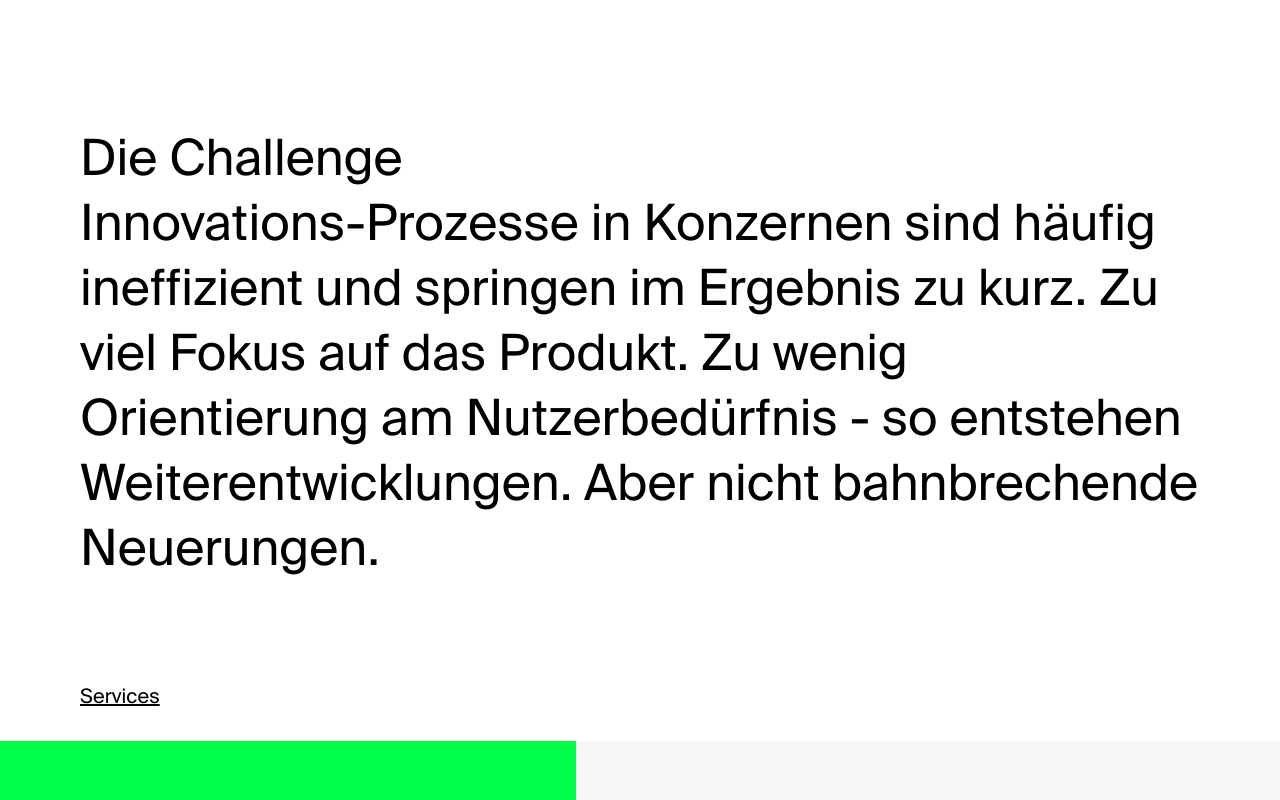
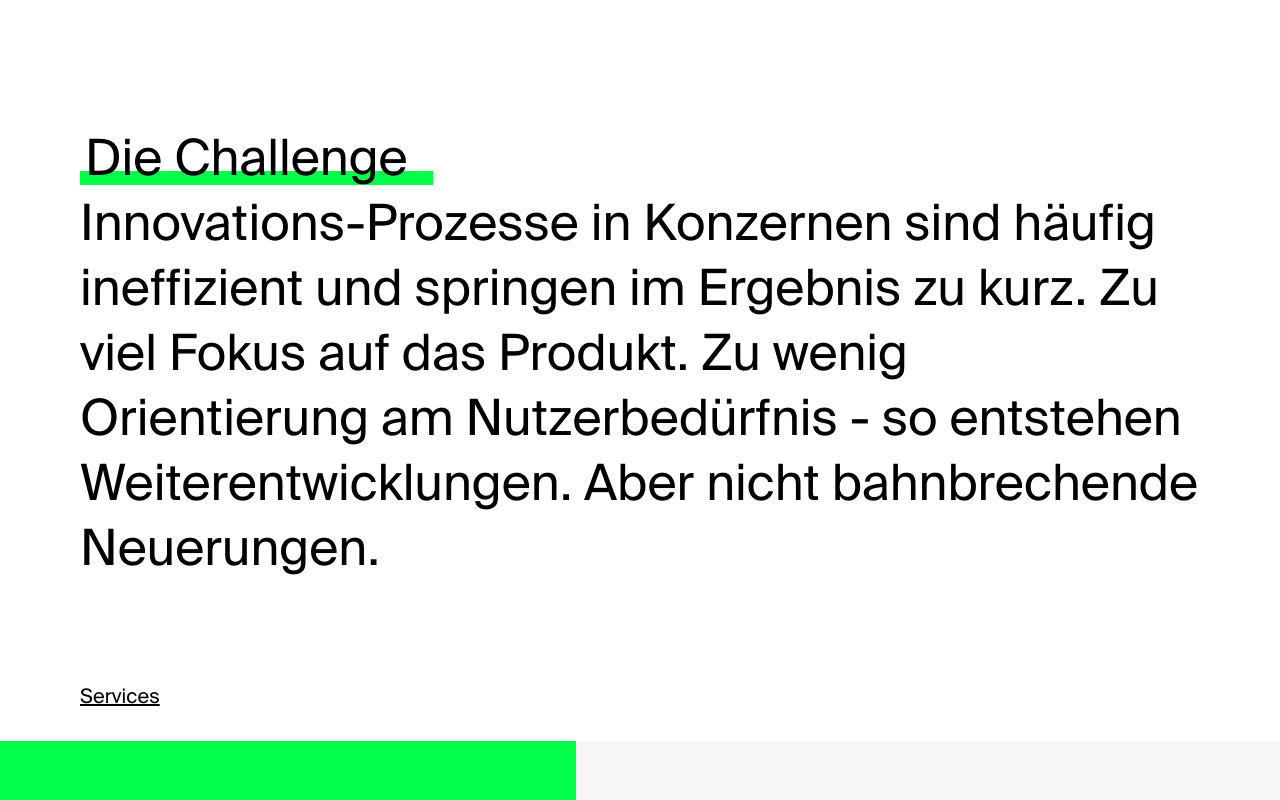
Before and after one commit to marcuszierke/jorabbit, a React (Create React App) app: page / in a window 1280 px wide. Shown: the part 820-1620 px from the top of the page. Built offline with nearby package versions, Linux system fonts and the light colour scheme.

Commit message:
feat: Feedback added + headline refactored | mz

```diff
--- a/src/components/Footer.tsx
+++ b/src/components/Footer.tsx
@@ -7,8 +7,8 @@ export const Footer = () => {
 		<footer id='contact'>
 			<div className='info'>
 				<div className='contact'>
-					<div>E hello@splore.de</div>
-					<div>T +49 176 322 51462</div>
+					<a href='mailto:hello@splore.de?subject=Hi Jona!'>E hello@splore.de</a>
+					<a href='tel:+4917632251462'>T +49 176 322 51462</a>
 				</div>
 				<div className='address'>
 					<div>Splore GmbH</div>
--- a/src/components/Headline.tsx
+++ b/src/components/Headline.tsx
@@ -5,6 +5,8 @@ type Props = {
 };
 export const Headline = ({ children }: Props) => (
 	<div className='headline'>
-		<h2>{children}</h2>
+		<h2 className='gradient padding'>
+			<span>{children}</span>
+		</h2>
 	</div>
 );
--- a/src/styles/_feedback.scss
+++ b/src/styles/_feedback.scss
@@ -4,7 +4,7 @@
 
 	#feedback {
 		display: flex;
-		justify-content: center;
+		flex-direction: column;
 		align-items: center;
 		position: relative;
 		width: 100%;
@@ -35,7 +35,6 @@
 		padding: 2rem $defaultMobilePadding 4rem;
 
 		#feedback {
-			flex-direction: column;
 			align-items: flex-start;
 
 			.link {
--- a/src/styles/_footer.scss
+++ b/src/styles/_footer.scss
@@ -6,6 +6,11 @@ footer {
 	align-items: flex-end;
 	font-size: 1.125rem;
 	line-height: 1.5rem;
+
+	.contact {
+		display: flex;
+		flex-direction: column;
+	}
 
 	.info,
 	.legal {
--- a/src/styles/_headline.scss
+++ b/src/styles/_headline.scss
@@ -6,26 +6,29 @@
 		font-size: 3.125rem;
 		line-height: 4.0625rem;
 		font-weight: $normalFontWeight;
-		position: relative;
+	}
 
-		&:before {
-			content: '';
-			position: absolute;
-			bottom: 0.25rem;
-			width: 100%;
-			height: 0.75rem;
-			background: $highlightColor;
-			z-index: -1;
-		}
+	h2.gradient span {
+		background: linear-gradient(
+			0deg,
+			rgba(255, 0, 255, 0) 0%,
+			rgba(255, 0, 255, 0) 10%,
+			rgba($highlightColor, 1) 10%,
+			rgba($highlightColor, 1) 30%,
+			rgba(255, 0, 255, 0) 30%
+		);
+	}
 
-		@media screen and (max-width: $mobileWidth) {
+	h2.padding span {
+		padding: 0 0.5em 0 0.1em;
+		box-decoration-break: clone;
+		-webkit-box-decoration-break: clone;
+	}
+
+	@media screen and (max-width: $mobileWidth) {
+		h2 {
 			font-size: 1.25rem;
 			line-height: 1.625rem;
-
-			&:before {
-				height: 0.25rem;
-				bottom: 0.125rem;
-			}
 		}
 	}
 }
```
